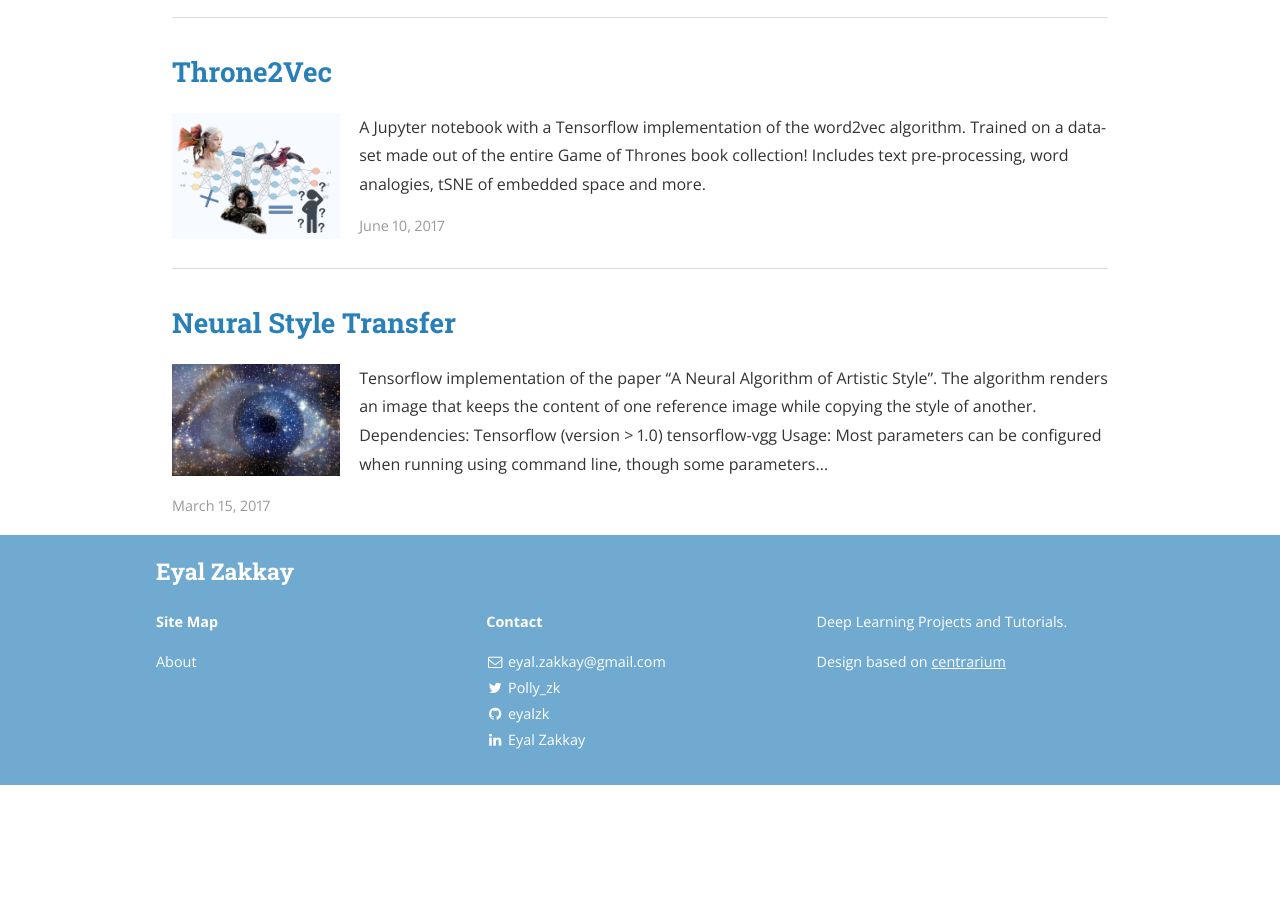
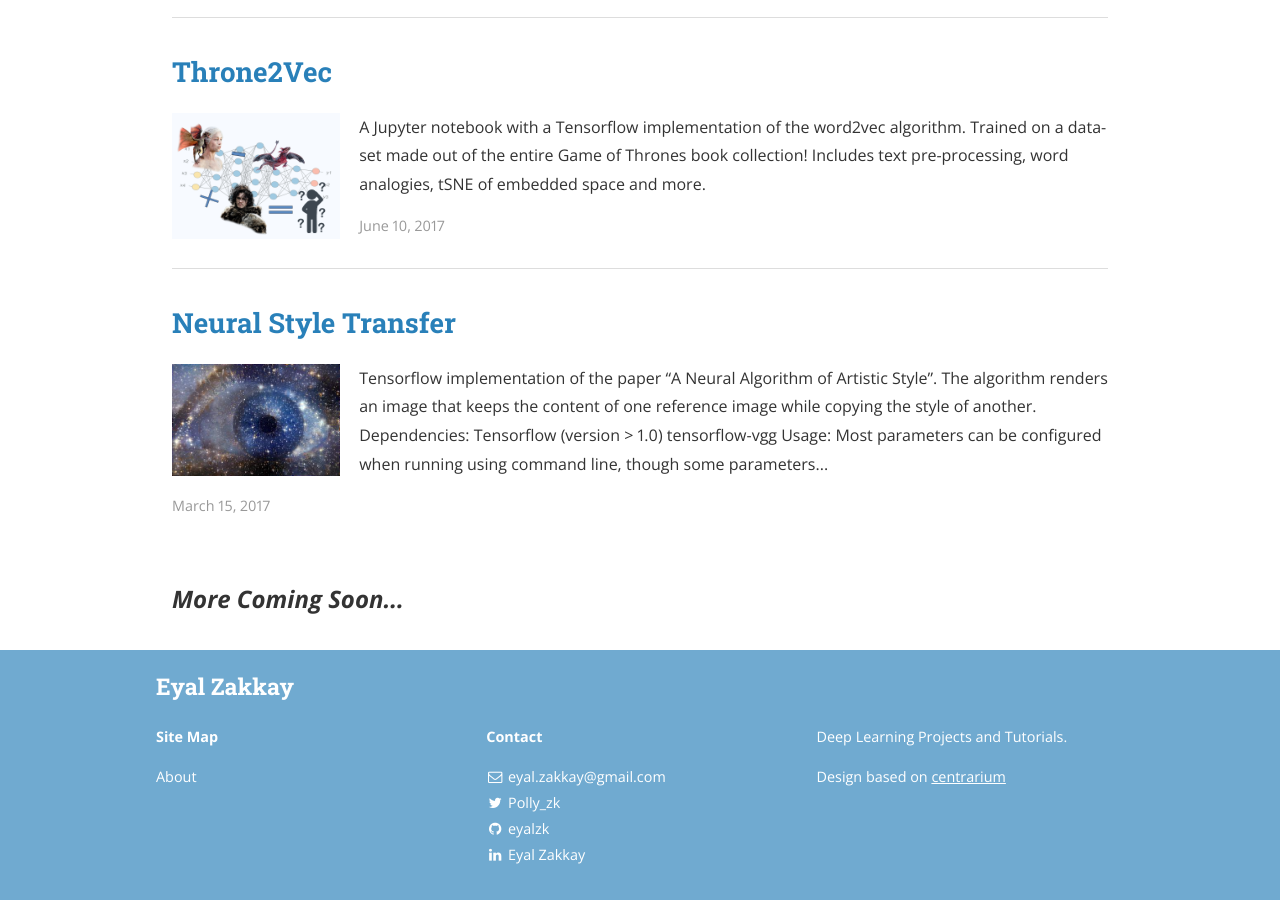
Before and after one commit to eyalzk/eyalzk.github.io, a Jekyll site: the page built from index.html, in a window 1280 px wide and 900 px high, scrolled down 1019 px. Built offline with Jekyll 4.4.1, drawn with Linux system fonts in a browser that asks for light colours; nearby versions of some CDN libraries; the list of posts is cut into pages by our own code; before the commit the page ends 1804 px from its top, so only the background shows below that.

Commit message:
updated site WIP

```diff
--- a/index.html
+++ b/index.html
@@ -95,6 +95,8 @@ layout: default
 		{% endif %}
 	</p>
 </nav>
+{% else %}
+<p> <br> <br> <b> <i> <font size="5"> More Coming Soon...  </font> </i></b>  </p>
 {% endif %}
 <!--(end) For now, no pagination -->
 
```
